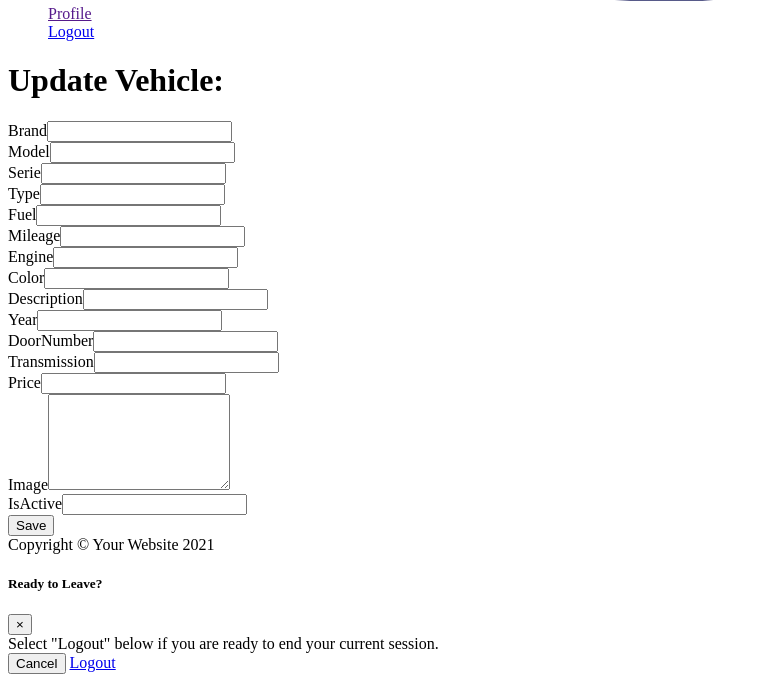
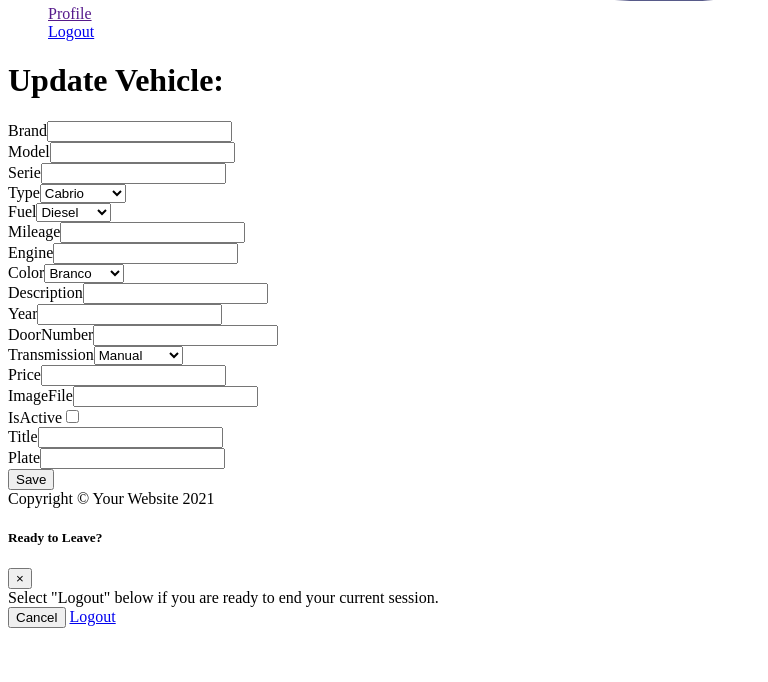
Before and after one commit to JSantosRamos/Projecto_PLSI, a Yii app: template backend/views/vehicle/update.php in a window 1280 px wide. Shown: the part 1472-2154 px from the top of the page, without its empty margins (0-768 px from the left). After the commit the page ends 2100 px from the top, so only its background shows below. Run offline with PHP 8.4 and a stand-in for Yii, Linux system fonts and the light colour scheme; the template is opened without the code that fills it, so the values that code supplies are empty; form fields are guessed from the names that the template uses; some libraries are stand-ins or nearby versions.

Commit message:
Alterado layout veiculos e Home dashboard

```diff
--- a/backend/views/layouts/main.php
+++ b/backend/views/layouts/main.php
@@ -42,21 +42,21 @@
 
             <!-- Nav Item - Dashboard -->
             <li class="nav-item active">
-                <a class="nav-link" href="index.html">
+                <a class="nav-link" href="<?php echo \yii\helpers\Url::toRoute(['/site/index'])?>">
                     <i class="fas fa-fw fa-tachometer-alt"></i>
                     <span>Dashboard</span></a>
             </li>
 
             <!-- Nav Item - Charts -->
             <li class="nav-item">
-                <a class="nav-link" href="charts.html">
+                <a class="nav-link" href="<?php echo \yii\helpers\Url::toRoute(['/vehicle/index'])?>">
                     <i class="fas fa-fw fa-chart-area"></i>
                     <span>Veículos</span></a>
             </li>
 
             <!-- Nav Item - Tables -->
             <li class="nav-item">
-                <a class="nav-link" href="tables.html">
+                <a class="nav-link" href="<?php echo \yii\helpers\Url::toRoute(['/user/index'])?>">
                     <i class="fas fa-fw fa-table"></i>
                     <span>Utilizadores</span></a>
             </li>
@@ -143,7 +143,9 @@
                 </nav>
                 <!-- End of Topbar -->
 
-                <?php echo $content ?>
+                <div class="p-4">
+                    <?php echo $content ?>
+                </div>
 
             </div>
             <!-- End of Main Content -->
--- a/backend/views/user/update.php
+++ b/backend/views/user/update.php
@@ -5,7 +5,7 @@
 /** @var yii\web\View $this */
 /** @var common\models\User $model */
 
-$this->title = 'Update User: ' . $model->name;
+$this->title = $model->name;
 $this->params['breadcrumbs'][] = ['label' => 'Users', 'url' => ['index']];
 $this->params['breadcrumbs'][] = ['label' => $model->name, 'url' => ['view', 'id' => $model->id]];
 $this->params['breadcrumbs'][] = 'Update';
--- a/backend/views/vehicle/_form.php
+++ b/backend/views/vehicle/_form.php
@@ -1,5 +1,6 @@
 <?php
 
+use dosamigos\ckeditor\CKEditor;
 use yii\helpers\Html;
 use yii\widgets\ActiveForm;
 
@@ -18,29 +19,42 @@
 
     <?= $form->field($model, 'serie')->textInput(['maxlength' => true]) ?>
 
-    <?= $form->field($model, 'type')->textInput(['maxlength' => true]) ?>
+    <?= $form->field($model, 'type')->dropDownList(['Cabrio' => 'Cabrio', 'Carrinha' => 'Carrinha', 'Desportivo' => 'Desportivo', 'SUV' => 'SUV', 'Utilitário' => 'Utilitário',], ['prompt' => '']) ?>
 
-    <?= $form->field($model, 'fuel')->textInput(['maxlength' => true]) ?>
+    <?= $form->field($model, 'fuel')->dropDownList(['Diesel' => 'Diesel', 'Gasolina' => 'Gasolina', 'Elétrico' => 'Elétrico', 'GPL' => 'GPL', 'Híbrido' => 'Híbrido',], ['prompt' => '']) ?>
 
     <?= $form->field($model, 'mileage')->textInput(['maxlength' => true]) ?>
 
     <?= $form->field($model, 'engine')->textInput() ?>
 
-    <?= $form->field($model, 'color')->textInput(['maxlength' => true]) ?>
+    <?= $form->field($model, 'color')->dropDownList(['Branco' => 'Branco', 'Preto' => 'Preto', 'Cinzento' => 'Cinzento', 'Vermelho' => 'Vermelho', 'Laranja' => 'Laranja', 'Amarelo' => 'Amarelo', 'Verde' => 'Verde', 'Azul' => 'Azul', 'Castanho' => 'Castanho',], ['prompt' => '']) ?>
 
-    <?= $form->field($model, 'description')->textInput(['maxlength' => true]) ?>
+    <?= $form->field($model, 'description')->widget(CKEditor::className(),
+        [
+            'options' => ['rows' => 6],
+            'preset' => 'basic'
+        ]) ?>
 
     <?= $form->field($model, 'year')->textInput() ?>
 
     <?= $form->field($model, 'doorNumber')->textInput() ?>
 
-    <?= $form->field($model, 'transmission')->textInput(['maxlength' => true]) ?>
+    <?= $form->field($model, 'transmission')->dropDownList(['Manual' => 'Manual', 'Automático' => 'Automático',], ['prompt' => '']) ?>
 
     <?= $form->field($model, 'price')->textInput() ?>
 
-    <?= $form->field($model, 'image')->textarea(['rows' => 6]) ?>
+    <?= $form->field($model, 'imageFile',
+        [
+            'template' => '<div class="custom-file"> {input} {label} {error}</div>',
+            'labelOptions' => ['class' => 'custom-file-label'],
+            'inputOptions' => ['class' => 'custom-file-input']
+        ])->textInput(['type' => 'file']) ?>
 
-    <?= $form->field($model, 'isActive')->textInput() ?>
+    <?= $form->field($model, 'isActive')->checkbox() ?>
+
+    <?= $form->field($model, 'title')->textInput(['maxlength' => true]) ?>
+
+    <?= $form->field($model, 'plate')->textInput(['maxlength' => true]) ?>
 
     <div class="form-group">
         <?= Html::submitButton('Save', ['class' => 'btn btn-success']) ?>
--- a/backend/views/vehicle/_search.php
+++ b/backend/views/vehicle/_search.php
@@ -47,6 +47,10 @@
 
     <?php // echo $form->field($model, 'isActive') ?>
 
+    <?php // echo $form->field($model, 'title') ?>
+
+    <?php // echo $form->field($model, 'plate') ?>
+
     <div class="form-group">
         <?= Html::submitButton('Search', ['class' => 'btn btn-primary']) ?>
         <?= Html::resetButton('Reset', ['class' => 'btn btn-outline-secondary']) ?>
--- a/backend/views/vehicle/update.php
+++ b/backend/views/vehicle/update.php
@@ -5,9 +5,9 @@
 /** @var yii\web\View $this */
 /** @var common\models\Vehicle $model */
 
-$this->title = 'Update Vehicle: ' . $model->id;
+$this->title = 'Update Vehicle: ' . $model->title;
 $this->params['breadcrumbs'][] = ['label' => 'Vehicles', 'url' => ['index']];
-$this->params['breadcrumbs'][] = ['label' => $model->id, 'url' => ['view', 'id' => $model->id]];
+$this->params['breadcrumbs'][] = ['label' => $model->title, 'url' => ['view', 'id' => $model->id]];
 $this->params['breadcrumbs'][] = 'Update';
 ?>
 <div class="vehicle-update">
--- a/backend/views/vehicle/view.php
+++ b/backend/views/vehicle/view.php
@@ -6,7 +6,7 @@
 /** @var yii\web\View $this */
 /** @var common\models\Vehicle $model */
 
-$this->title = $model->id;
+$this->title = $model->title;
 $this->params['breadcrumbs'][] = ['label' => 'Vehicles', 'url' => ['index']];
 $this->params['breadcrumbs'][] = $this->title;
 \yii\web\YiiAsset::register($this);
@@ -38,13 +38,15 @@
             'mileage',
             'engine',
             'color',
-            'description',
+            'description:ntext',
             'year',
             'doorNumber',
             'transmission',
             'price',
             'image:ntext',
             'isActive',
+            'title',
+            'plate',
         ],
     ]) ?>
 
--- a/common/models/VehicleSearch.php
+++ b/common/models/VehicleSearch.php
@@ -18,7 +18,7 @@
     {
         return [
             [['id', 'engine', 'year', 'doorNumber', 'isActive'], 'integer'],
-            [['brand', 'model', 'serie', 'type', 'fuel', 'mileage', 'color', 'description', 'transmission', 'image'], 'safe'],
+            [['brand', 'model', 'serie', 'type', 'fuel', 'mileage', 'color', 'description', 'transmission', 'image', 'title', 'plate'], 'safe'],
             [['price'], 'number'],
         ];
     }
@@ -76,7 +76,9 @@
             ->andFilterWhere(['like', 'color', $this->color])
             ->andFilterWhere(['like', 'description', $this->description])
             ->andFilterWhere(['like', 'transmission', $this->transmission])
-            ->andFilterWhere(['like', 'image', $this->image]);
+            ->andFilterWhere(['like', 'image', $this->image])
+            ->andFilterWhere(['like', 'title', $this->title])
+            ->andFilterWhere(['like', 'plate', $this->plate]);
 
         return $dataProvider;
     }
--- a/composer.json
+++ b/composer.json
@@ -17,7 +17,8 @@
         "php": ">=7.4.0",
         "yiisoft/yii2": "~2.0.45",
         "yiisoft/yii2-bootstrap5": "~2.0.2",
-        "yiisoft/yii2-symfonymailer": "~2.0.3"
+        "yiisoft/yii2-symfonymailer": "~2.0.3",
+        "2amigos/yii2-ckeditor-widget": "2.1.0"
     },
     "require-dev": {
         "yiisoft/yii2-debug": "~2.1.0",
```
Also changed, not shown: backend/views/user/view.php (+8 -8 lines), backend/views/vehicle/index.php (+7 -6 lines), common/models/Vehicle.php (+11 -5 lines), backend/web/vendor/bootstrap/js/bootstrap.bundle.js.
